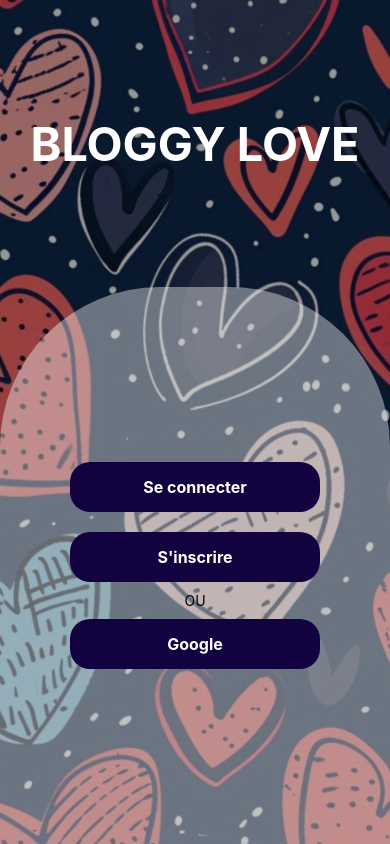
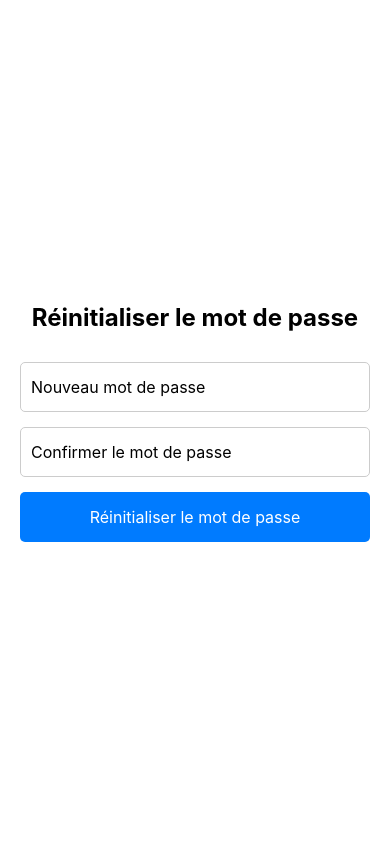
Before and after one commit to PriscilliaHilDev/BloggyLoveFrontEnd, a React Native app: screen /ResetPassword in a window 390 px wide. Shown: the top 844 px of the page. Built offline with nearby package versions, Linux system fonts and the light colour scheme.

Commit message:
Ajout de deep link et continuité reset password

```diff
--- a/src/navigation/PublicNavigation.js
+++ b/src/navigation/PublicNavigation.js
@@ -6,12 +6,23 @@ import LoginScreen from '../screens/public/LoginScreen'
 import RegisterScreen from '../screens/public/RegisterScreen'
 import WelcomeScreen from '../screens/private/WelcomScreen'
 import ForgotPasswordScreen from '../screens/public/ForgetPasswordScreen';
+import ResetPasswordScreen from '../screens/public/ResetPasswordScreen';
+
 
 const Stack = createStackNavigator();
 
+const linking = {
+  prefixes: ['mychat://', 'http://192.168.1.20', 'https://192.168.1.20'],
+  config: {
+    screens: {
+      ResetPassword: 'reset-password/:token', // Capturer le token de l'URL
+    },
+  },
+};
+
 const PublicNavigation = () => {
   return (
-    <NavigationContainer>
+    <NavigationContainer linking={linking}>
       <Stack.Navigator
         initialRouteName="Home"
         screenOptions={{
@@ -22,6 +33,7 @@ const PublicNavigation = () => {
         <Stack.Screen name="Login" component={LoginScreen} />
         <Stack.Screen name="Register" component={RegisterScreen} />
         <Stack.Screen name="ForgotPassword" component={ForgotPasswordScreen} />
+        <Stack.Screen name="ResetPassword" component={ResetPasswordScreen} />
         <Stack.Screen name="Welcome" component={WelcomeScreen} />
 
       </Stack.Navigator>
--- a/src/screens/public/ForgetPasswordScreen.js
+++ b/src/screens/public/ForgetPasswordScreen.js
@@ -1,63 +1,64 @@
-import React from 'react';
+import React, { useEffect } from 'react';
 import { View, Text, TextInput, TouchableOpacity, StyleSheet, Alert, KeyboardAvoidingView, Platform } from 'react-native';
 import { Formik } from 'formik';
 import * as Yup from 'yup';
-import { forgotPassword } from '../../services/authService'; // Importer la fonction forgotPassword
 
-const ForgotPasswordScreen = ({ navigation }) => {
-    const [loading, setLoading] = React.useState(false);
+const ResetPasswordScreen = ({ route, navigation }) => {
+  const { token } = route.params; // Récupération du token depuis les paramètres
 
   const validationSchema = Yup.object().shape({
-      email: Yup.string().email('Email invalide').required('Email est requis'),
+    password: Yup.string().required('Le mot de passe est requis').min(6, 'Le mot de passe doit contenir au moins 6 caractères'),
+    confirmPassword: Yup.string()
+      .oneOf([Yup.ref('password'), null], 'Les mots de passe doivent correspondre')
+      .required('Veuillez confirmer le mot de passe'),
   });
 
-    const handleForgotPassword = async (values) => {
-      setLoading(true);
+  const handleResetPassword = async (values) => {
     try {
-        const result = await forgotPassword(values);
-        setLoading(false);
-
+      // Ici, vous pouvez appeler une API pour réinitialiser le mot de passe
+      const result = await resetPassword(token, values.password);
       if (result.success) {
-            // Assure-toi que la navigation ne se fait pas pendant le rendu
-            setTimeout(() => {
-              navigation.navigate('Login'); // Naviguer vers la page de connexion
-            }, 500); // Délai pour éviter l'erreur
-            Alert.alert('Réinitialisation envoyée', 'Un e-mail de réinitialisation a été envoyé à votre adresse.');
+        Alert.alert('Succès', 'Votre mot de passe a été réinitialisé.');
+        navigation.navigate('Login');
       } else {
         Alert.alert('Erreur', result.message);
       }
     } catch (error) {
-          Alert.alert('Erreur', 'Une erreur inattendue est survenue. Veuillez réessayer.');
+      Alert.alert('Erreur', 'Une erreur inattendue est survenue.');
     }
   };
 
   return (
     <KeyboardAvoidingView style={styles.container} behavior={Platform.OS === 'ios' ? 'padding' : 'height'}>
       <View style={styles.formContainer}>
-          <Text style={styles.title}>Mot de passe oublié</Text>
-
+        <Text style={styles.title}>Réinitialiser le mot de passe</Text>
         <Formik
-            initialValues={{ email: '' }}
+          initialValues={{ password: '', confirmPassword: '' }}
           validationSchema={validationSchema}
-            onSubmit={(values) => handleForgotPassword(values)}
+          onSubmit={(values) => handleResetPassword(values)}
         >
           {({ handleChange, handleBlur, handleSubmit, values, errors, touched }) => (
             <>
-                <View style={styles.inputContainer}>
               <TextInput
-                    style={[styles.input, touched.email && errors.email ? styles.inputError : null]}
-                    placeholder="Email"
-                    keyboardType="email-address"
-                    onChangeText={handleChange('email')}
-                    onBlur={handleBlur('email')}
-                    value={values.email}
+                style={[styles.input, touched.password && errors.password ? styles.inputError : null]}
+                placeholder="Nouveau mot de passe"
+                secureTextEntry
+                onChangeText={handleChange('password')}
+                onBlur={handleBlur('password')}
+                value={values.password}
               />
-                  {touched.email && errors.email && <Text style={styles.errorText}>{errors.email}</Text>}
-                </View>
-                <TouchableOpacity style={styles.submitButton} onPress={handleSubmit} disabled={loading}>
-                  <Text style={styles.submitButtonText}>
-                    {loading ? 'Envoi en cours...' : 'Réinitialiser mot de passe'}
-                  </Text>
+              {touched.password && errors.password && <Text style={styles.errorText}>{errors.password}</Text>}
+              <TextInput
+                style={[styles.input, touched.confirmPassword && errors.confirmPassword ? styles.inputError : null]}
+                placeholder="Confirmer le mot de passe"
+                secureTextEntry
+                onChangeText={handleChange('confirmPassword')}
+                onBlur={handleBlur('confirmPassword')}
+                value={values.confirmPassword}
+              />
+              {touched.confirmPassword && errors.confirmPassword && <Text style={styles.errorText}>{errors.confirmPassword}</Text>}
+              <TouchableOpacity style={styles.submitButton} onPress={handleSubmit}>
+                <Text style={styles.submitButtonText}>Réinitialiser le mot de passe</Text>
               </TouchableOpacity>
             </>
           )}
@@ -83,10 +84,6 @@ const styles = StyleSheet.create({
     color: '#333',
     textAlign: 'center',
     marginBottom: 30,
-  },
-  inputContainer: {
-    marginBottom: 15,
-    marginHorizontal: 15,
   },
   input: {
     height: 50,
@@ -119,4 +116,4 @@ const styles = StyleSheet.create({
   },
 });
 
-export default ForgotPasswordScreen;
+export default ResetPasswordScreen;
--- /dev/null
+++ b/src/screens/public/ResetPasswordScreen.js
@@ -0,0 +1,164 @@
+import React, { useState, useEffect } from 'react';
+import { View, Text, TextInput, TouchableOpacity, Alert, StyleSheet, Linking } from 'react-native';
+import { useRoute } from '@react-navigation/native'; // Pour récupérer le token depuis l'URL
+import * as Yup from 'yup';
+import { Formik } from 'formik';
+import { resetPassword } from '../../services/authService'; // Appelle la fonction API
+
+const ResetPasswordScreen = ({ navigation }) => {
+  const route = useRoute(); // Récupérer le token depuis l'URL
+  const [token, setToken] = useState(route.params?.token); // Initialisation du token
+  const [loading, setLoading] = useState(false);
+
+  useEffect(() => {
+    const handleUrl = (event) => {
+      const { path } = event.url;
+      // Extraction du token de l'URL
+      const tokenFromUrl = path?.split('/reset-password/')[1];
+      if (tokenFromUrl) {
+        setToken(tokenFromUrl); // Mettre à jour le token
+      } else {
+        Alert.alert('Erreur', 'Le token de réinitialisation est manquant.');
+      }
+    };
+
+    Linking.addEventListener('url', handleUrl);
+
+    // Vérification au démarrage de l'application si une URL est déjà ouverte
+    Linking.getInitialURL().then((url) => {
+      if (url) {
+        handleUrl({ url }); // Gérer l'URL initiale
+      }
+    });
+
+    // Nettoyer l'écouteur d'événements lors du démontage du composant
+    return () => {
+      Linking.removeEventListener('url', handleUrl);
+    };
+  }, []);
+
+  // Validation des champs
+  const validationSchema = Yup.object().shape({
+    password: Yup.string().min(8, 'Le mot de passe doit contenir au moins 8 caractères').required('Mot de passe requis'),
+    confirmPassword: Yup.string()
+      .oneOf([Yup.ref('password'), null], 'Les mots de passe ne correspondent pas')
+      .required('Confirmation du mot de passe requise'),
+  });
+
+  // Vérifier la présence du token
+  useEffect(() => {
+    if (token) {
+      console.log('Token reçu :', token);
+    }
+  }, [token]);
+
+  // Fonction de réinitialisation du mot de passe
+  const handleResetPassword = async (values) => {
+    if (!token) {
+      Alert.alert('Erreur', 'Le token de réinitialisation est manquant.');
+      return; // Ne pas tenter de réinitialisation sans token
+    }
+    setLoading(true);
+    try {
+      const result = await resetPassword(token, values.password);
+
+      if (result.success) {
+        Alert.alert('Succès', 'Votre mot de passe a été réinitialisé avec succès.', [
+          { text: 'OK', onPress: () => navigation.navigate('Login') },
+        ]);
+      } else {
+        Alert.alert('Erreur', result.message);
+      }
+    } catch (error) {
+      Alert.alert('Erreur', 'Une erreur est survenue. Veuillez réessayer.');
+    } finally {
+      setLoading(false);
+    }
+  };
+
+  return (
+    <View style={styles.container}>
+      <Text style={styles.title}>Réinitialiser le mot de passe</Text>
+
+      <Formik
+        initialValues={{ password: '', confirmPassword: '' }}
+        validationSchema={validationSchema}
+        onSubmit={handleResetPassword}
+      >
+        {({ handleChange, handleBlur, handleSubmit, values, errors, touched }) => (
+          <>
+            <TextInput
+              style={[styles.input, touched.password && errors.password ? styles.inputError : null]}
+              placeholder="Nouveau mot de passe"
+              secureTextEntry
+              onChangeText={handleChange('password')}
+              onBlur={handleBlur('password')}
+              value={values.password}
+            />
+            {touched.password && errors.password && <Text style={styles.errorText}>{errors.password}</Text>}
+
+            <TextInput
+              style={[styles.input, touched.confirmPassword && errors.confirmPassword ? styles.inputError : null]}
+              placeholder="Confirmer le mot de passe"
+              secureTextEntry
+              onChangeText={handleChange('confirmPassword')}
+              onBlur={handleBlur('confirmPassword')}
+              value={values.confirmPassword}
+            />
+            {touched.confirmPassword && errors.confirmPassword && <Text style={styles.errorText}>{errors.confirmPassword}</Text>}
+
+            <TouchableOpacity style={styles.button} onPress={handleSubmit} disabled={loading}>
+              <Text style={styles.buttonText}>
+                {loading ? 'Réinitialisation...' : 'Réinitialiser le mot de passe'}
+              </Text>
+            </TouchableOpacity>
+          </>
+        )}
+      </Formik>
+    </View>
+  );
+};
+
+const styles = StyleSheet.create({
+  container: {
+    flex: 1,
+    padding: 20,
+    justifyContent: 'center',
+    backgroundColor: 'white',
+  },
+  title: {
+    fontSize: 24,
+    fontWeight: 'bold',
+    textAlign: 'center',
+    marginBottom: 30,
+  },
+  input: {
+    height: 50,
+    borderColor: '#ccc',
+    borderWidth: 1,
+    borderRadius: 5,
+    paddingHorizontal: 10,
+    marginBottom: 15,
+    fontSize: 16,
+  },
+  inputError: {
+    borderColor: '#f44336',
+  },
+  errorText: {
+    color: '#f44336',
+    fontSize: 12,
+    marginBottom: 10,
+  },
+  button: {
+    backgroundColor: '#007BFF',
+    paddingVertical: 15,
+    borderRadius: 5,
+    alignItems: 'center',
+  },
+  buttonText: {
+    color: '#fff',
+    fontSize: 16,
+  },
+});
+
+export default ResetPasswordScreen;
--- a/src/services/authService.js
+++ b/src/services/authService.js
@@ -129,7 +129,7 @@ export const forgotPassword = async (email) => {
       return { success: false, message: response.data.message || 'Erreur lors de l\'envoi de l\'e-mail de réinitialisation.' };
     }
   } catch (error) {
-    console.error('Erreur lors de la demande de réinitialisation de mot de passe:', error.message);
+    console.error('Erreur lors de la demande de réinitialisation de mot de passe:', error);
     return { success: false, message: 'Impossible de traiter votre demande.' };
   }
 };
```
Also changed, not shown: 1 other file (tests, documents, lock files or other folders). Lines whose indentation alone changed are shown as unchanged.
